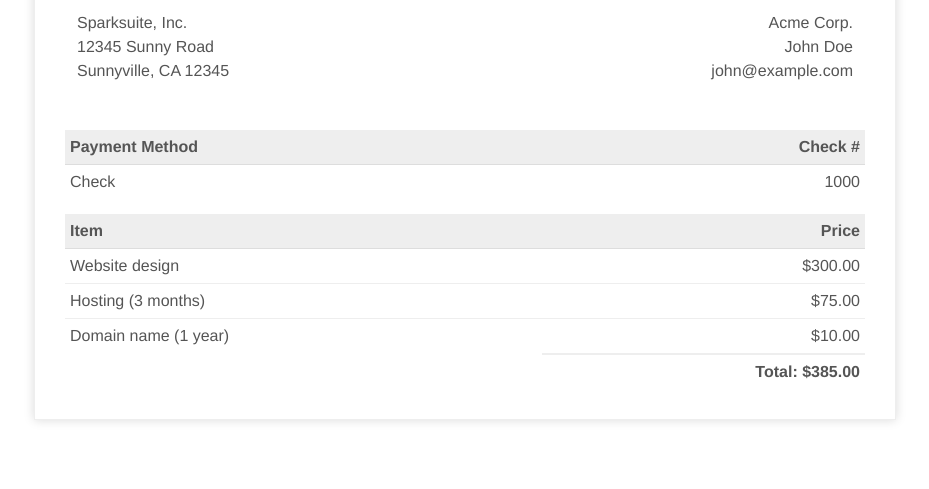
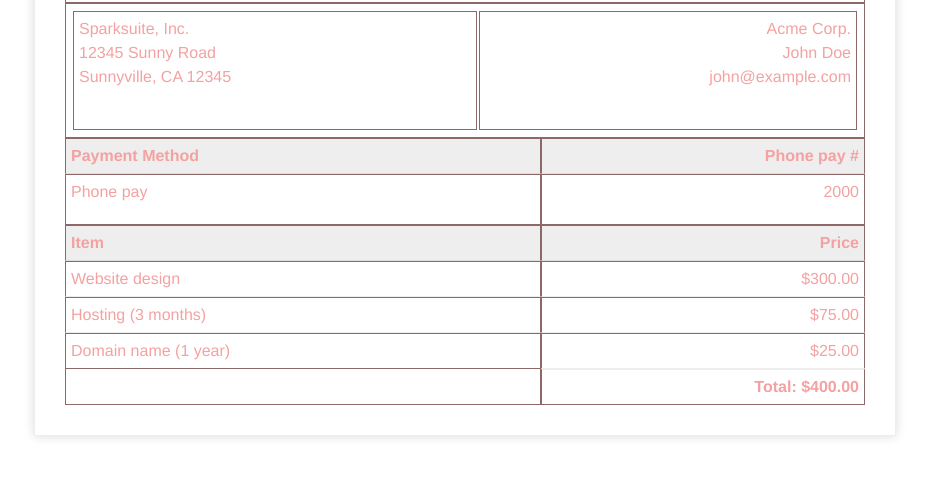
Before and after one commit to sparksuite/simple-html-invoice-template, a website: page invoice.html in a window 1280 px wide. Shown: the part 311-800 px from the top of the page, without its empty margins (175-1104 px from the left). Drawn offline with Linux system fonts and the light colour scheme.

Commit message:
prajyoth1

```diff
--- a/invoice.html
+++ b/invoice.html
@@ -14,7 +14,7 @@
 				font-size: 16px;
 				line-height: 24px;
 				font-family: 'Helvetica Neue', 'Helvetica', Helvetica, Arial, sans-serif;
-				color: #555;
+				color: #f4a1a1;
 			}
 
 			.invoice-box table {
@@ -26,6 +26,7 @@
 			.invoice-box table td {
 				padding: 5px;
 				vertical-align: top;
+				border: #8e6767 solid 1px;
 			}
 
 			.invoice-box table tr td:nth-child(2) {
@@ -146,13 +147,13 @@
 				<tr class="heading">
 					<td>Payment Method</td>
 
-					<td>Check #</td>
+					<td>Phone pay #</td>
 				</tr>
 
 				<tr class="details">
-					<td>Check</td>
+					<td>Phone pay</td>
 
-					<td>1000</td>
+					<td>2000</td>
 				</tr>
 
 				<tr class="heading">
@@ -176,13 +177,13 @@
 				<tr class="item last">
 					<td>Domain name (1 year)</td>
 
-					<td>$10.00</td>
+					<td>$25.00</td>
 				</tr>
 
 				<tr class="total">
 					<td></td>
 
-					<td>Total: $385.00</td>
+					<td>Total: $400.00</td>
 				</tr>
 			</table>
 		</div>
```
